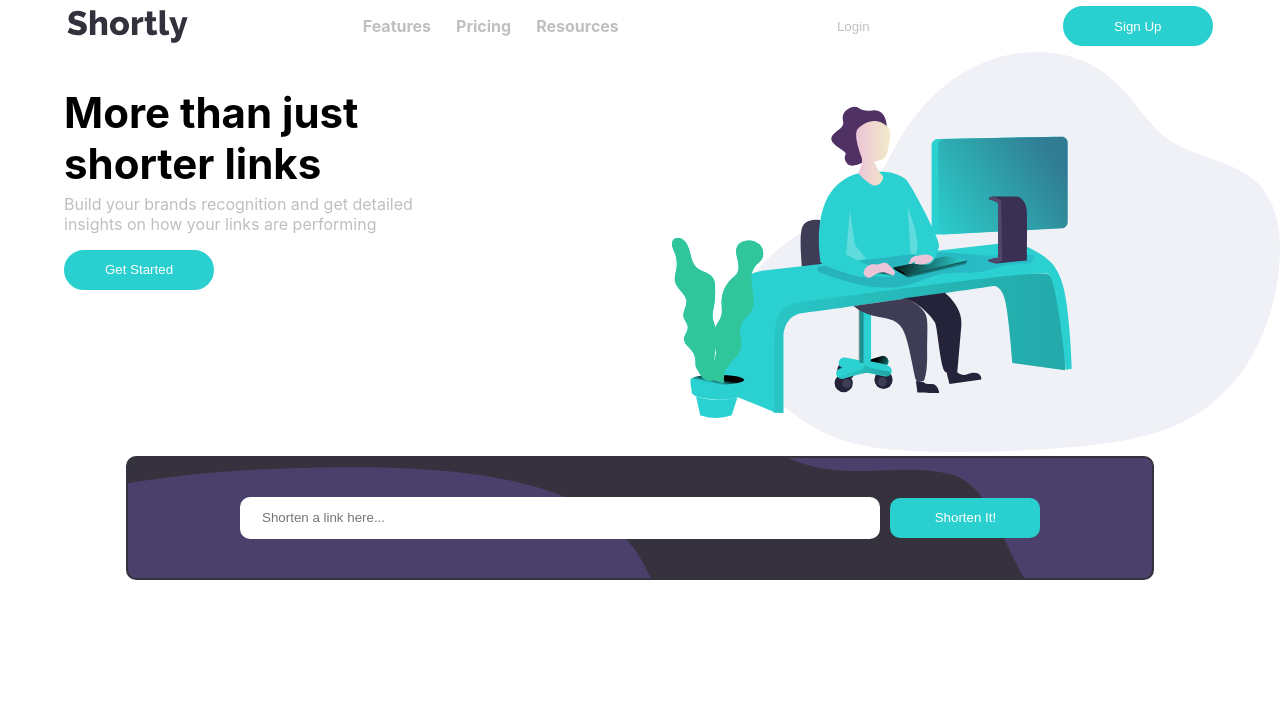
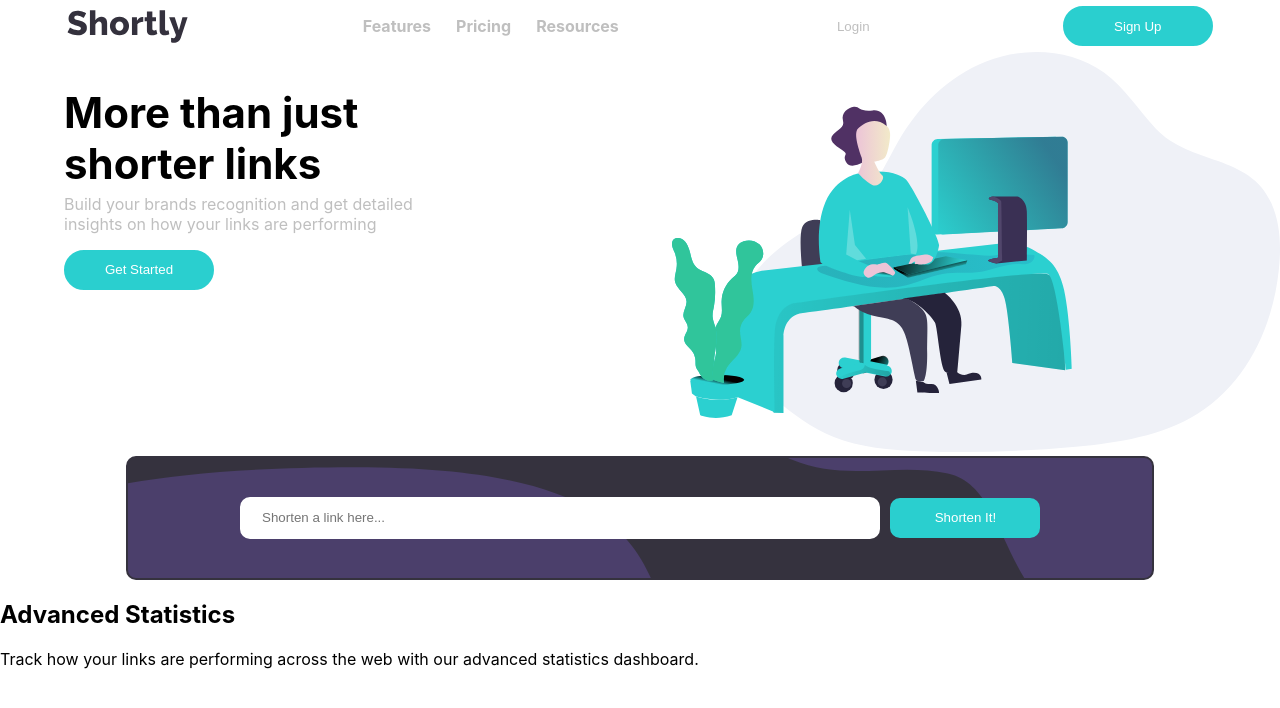
Before and after one commit to steven-mpawulo/url-shortening-page, a React (Create React App) app: page / in a window 1280 px wide. Shown: the top 708 px of the page. Built offline with nearby package versions, Linux system fonts and the light colour scheme.

Commit message:
writes html for third section

```diff
--- a/src/components/main/Main.js
+++ b/src/components/main/Main.js
@@ -22,6 +22,11 @@ const Main = () => {
                 <Button buttonText={"Shorten It!"} border={"2px solid hsl(180, 66%, 49%)"} backgroundColor={"hsl(180, 66%, 49%)"} color={"white"} borderRadius={"10px"}/>
             </div>
         </section>
+        <section className='third-section'>
+            <h2>Advanced Statistics</h2>
+            <p>Track how your links are performing across the web with <span>
+                our advanced statistics dashboard.</span></p>
+        </section>
     </main>
   )
 }
```
